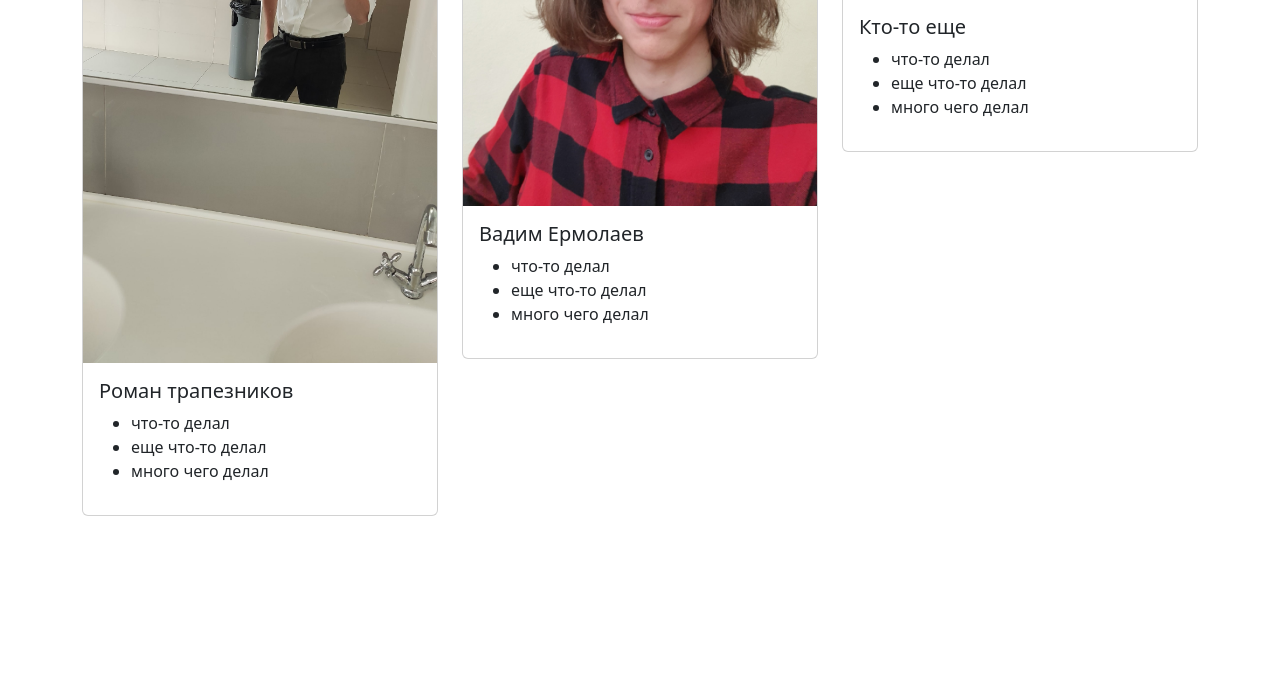
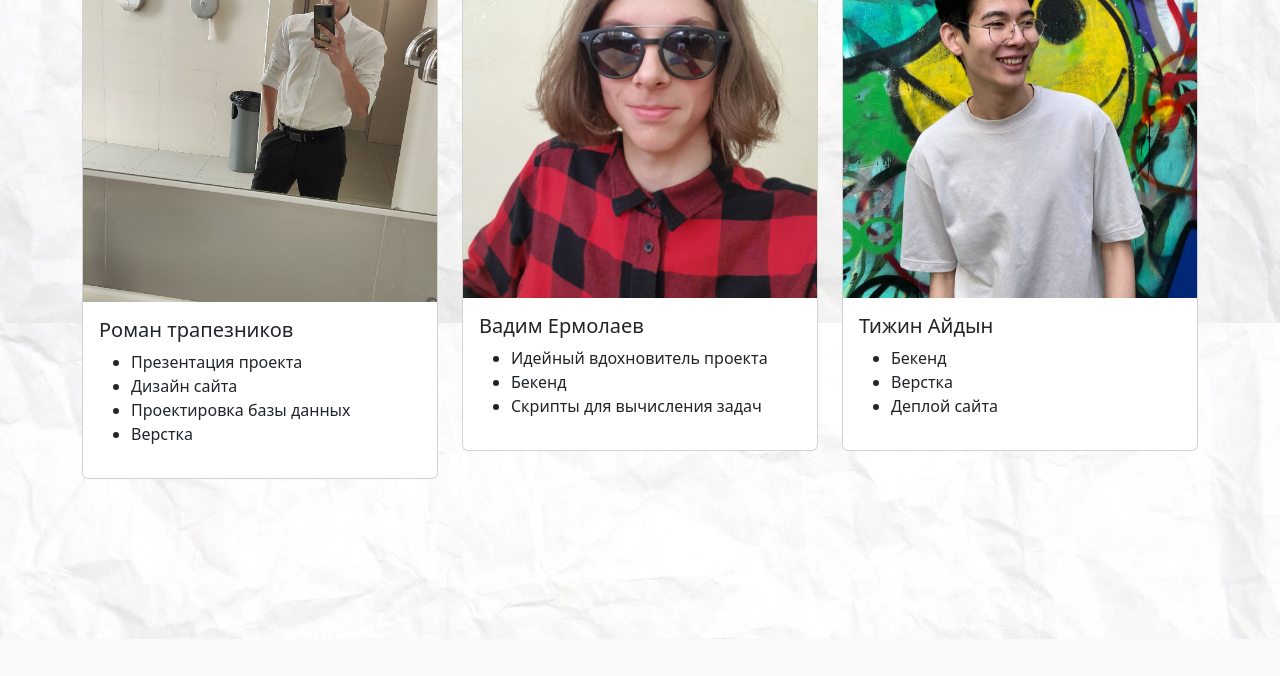
Before and after one commit to Friztutu/-physical-chemistry-misis, a Django app: page /about_team/ in a window 1280 px wide. Shown: the part 477-1153 px from the top of the page. After the commit the page ends 1116 px from the top, so only its background shows below. Run offline with Django 3.2, Linux system fonts and the light colour scheme.

Commit message:
(REFACTOR) Templates

```diff
--- /dev/null
+++ b/static/css/comand.css
@@ -0,0 +1,8 @@
+body {
+    background: url("../img/фон_команды.jpg") no-repeat center top fixed;
+    -webkit-background-size: cover;
+    -moz-background-size: cover;
+    background-size: cover;
+    -o-background-size: cover;
+    padding-top: 56px;
+}
--- a/static/css/task1.css
+++ /dev/null
@@ -1,4 +0,0 @@
-input {
-  display: inline-block;
-  width:7em;
-}
--- a/templates/Calculus/about_team.html
+++ b/templates/Calculus/about_team.html
@@ -5,20 +5,25 @@
     <title>Команда</title>
 {% endblock %}
 
+{% block style %}
+  <link href='{% static "css/comand.css" %}' rel="stylesheet" crossorigin="anonymous">
+{% endblock %}
+
 
 {% block content %}
     <div class="container" style="margin-top: 10em; margin-bottom: 10em;">
-        <h3 class="text-center mb-3">Состав команды</h3>
+        <h2 class="text-center mb-5">Состав команды</h2>
         <div class="row">
             <div class="col-12 col-mb-6 col-lg-4">
                  <div class="card" style="width: 100%;">
-                  <img src="{% static '/img/рома.jpg' %}" class="card-img-top" alt="...">
+                  <img src="{% static '/img/рома1.jpg' %}" class="card-img-top" alt="...">
                   <div class="card-body">
                     <h5 class="card-title">Роман трапезников</h5>
                     <ul>
-                        <li>что-то делал</li>
-                        <li>еще что-то делал</li>
-                        <li>много чего делал</li>
+                        <li>Презентация проекта</li>
+                        <li>Дизайн сайта</li>
+                        <li>Проектировка базы данных</li>
+                        <li>Верстка</li>
                     </ul>
                   </div>
                 </div>
@@ -29,22 +34,22 @@
                   <div class="card-body">
                     <h5 class="card-title">Вадим Ермолаев</h5>
                     <ul>
-                        <li>что-то делал</li>
-                        <li>еще что-то делал</li>
-                        <li>много чего делал</li>
+                        <li>Идейный вдохновитель проекта</li>
+                        <li>Бекенд</li>
+                        <li>Скрипты для вычисления задач</li>
                     </ul>
                   </div>
                 </div>
             </div>
             <div class="col-12 col-mb-6 col-lg-4">
                 <div class="card" style="width: 100%;">
-                  <img src="..." class="card-img-top" alt="...">
+                  <img src="{% static '/img/айдын.jpg' %}" class="card-img-top" alt="...">
                   <div class="card-body">
-                    <h5 class="card-title">Кто-то еще</h5>
+                    <h5 class="card-title">Тижин Айдын</h5>
                     <ul>
-                        <li>что-то делал</li>
-                        <li>еще что-то делал</li>
-                        <li>много чего делал</li>
+                        <li>Бекенд</li>
+                        <li>Верстка</li>
+                        <li>Деплой сайта</li>
                     </ul>
                   </div>
                 </div>
--- a/templates/Calculus/index.html
+++ b/templates/Calculus/index.html
@@ -4,6 +4,10 @@
 
 {% block title %}
     <title>Главная</title>
+{% endblock %}
+
+{% block style %}
+  <link href='{% static "css/comand.css" %}' rel="stylesheet" crossorigin="anonymous">
 {% endblock %}
 
 {% block content %}
```
Also changed, not shown: static/css/base.css (added, +24 -0 lines), static/css/border_task.css (added, +23 -0 lines), templates/Calculus/result1.html (+24 -18 lines), templates/Calculus/result2.html (+20 -14 lines), templates/Calculus/task1.html (+11 -11 lines), templates/Calculus/task2.html (+9 -9 lines), static/img/айдын.jpg (added), static/img/рома.jpg (deleted), static/img/рома1.jpg (added), static/img/фон.jpg (added), static/img/фон_команды.jpg (added).
